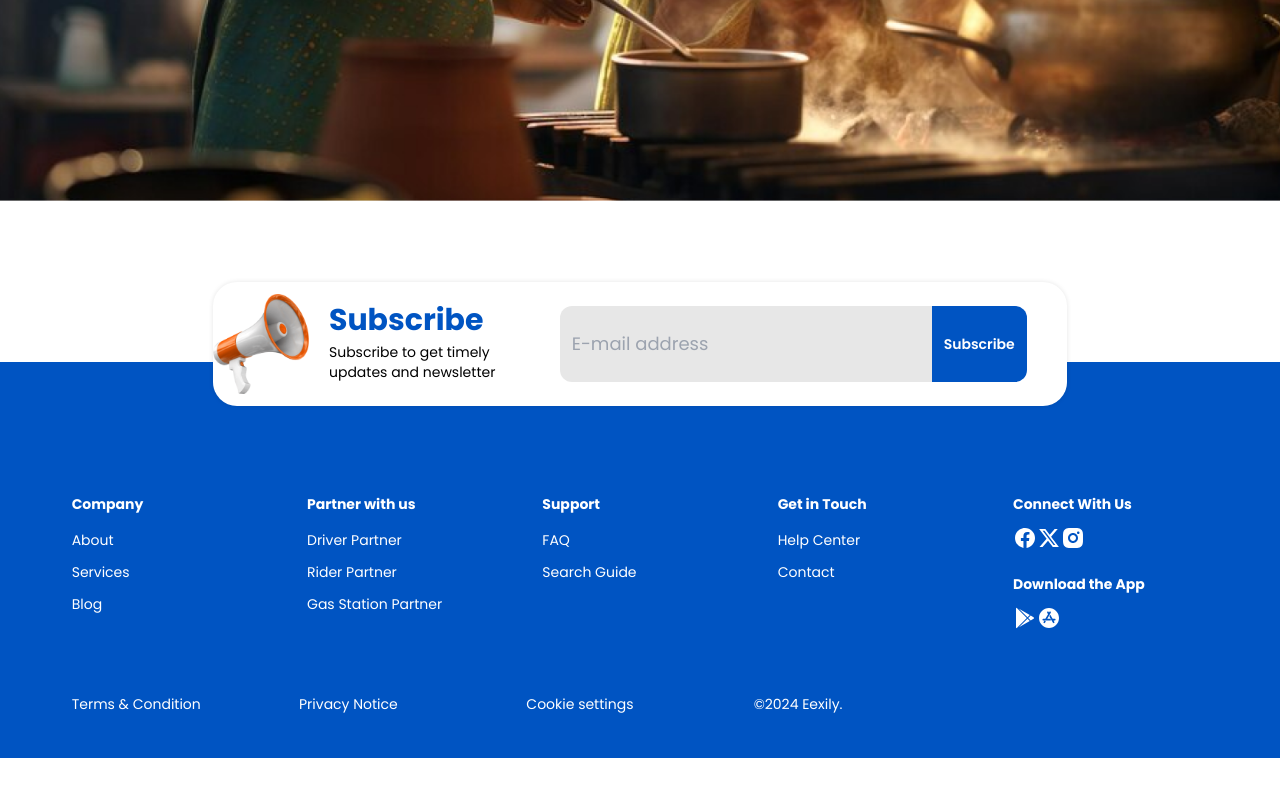
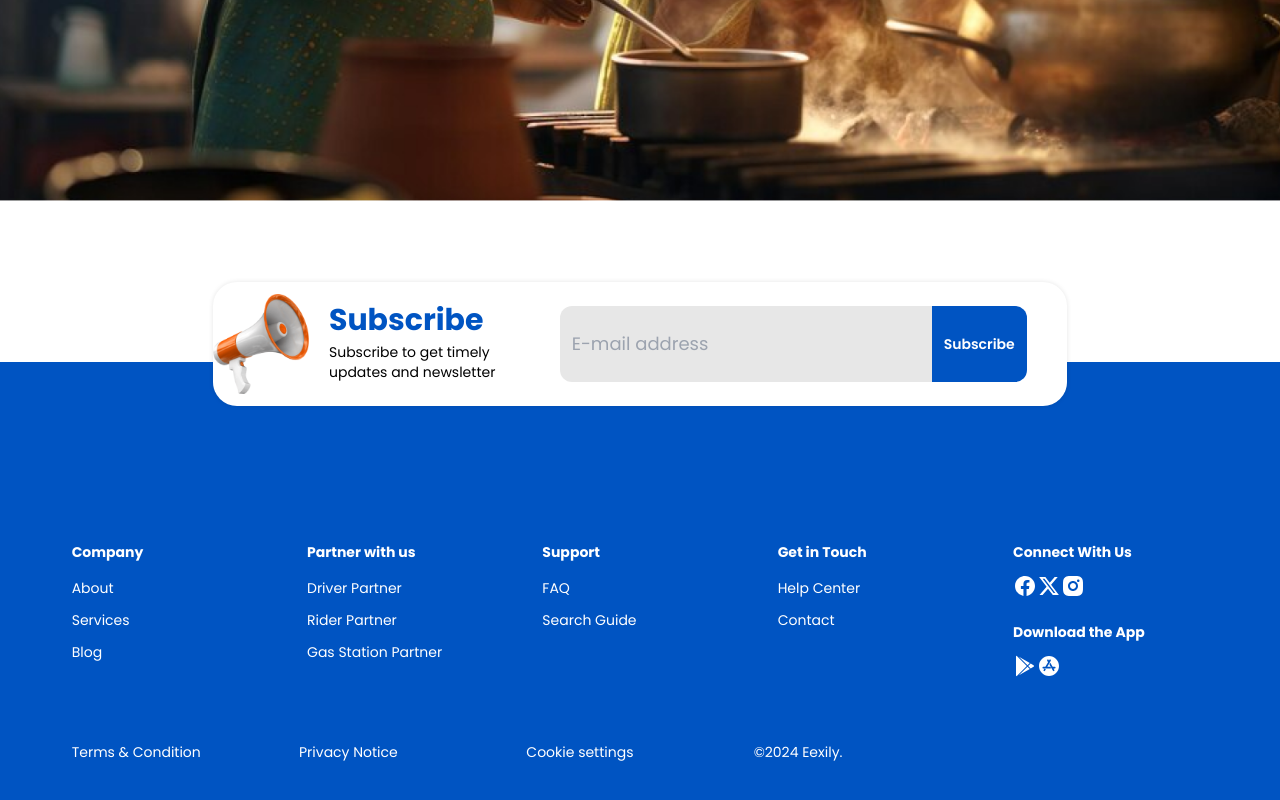
Before and after one commit to DevEmmy/eexily-landing-page, a Next.js app: page / in a window 1280 px wide. Shown: the part 5709-6509 px from the top of the page. Before the commit the page ends 6467 px from the top, so only its background shows below. Built offline with nearby package versions, Linux system fonts and the light colour scheme.

Commit message:
adjusted footer height

```diff
--- a/src/components/Footer/index.tsx
+++ b/src/components/Footer/index.tsx
@@ -67,7 +67,7 @@ const Footer = () => {
     }
   ]
   return (
-    <div className='bg-primary relative mt-48 text-white grid md:flex md:flex-col grid-cols-5 md:grid-cols-none gap-10 items-start justify-between px-[5.6%] pt-32 pb-10'>
+    <div className='bg-primary relative mt-48 text-white grid md:flex md:flex-col grid-cols-5 md:grid-cols-none gap-10 items-start justify-between px-[5.6%] pt-44 pb-10'>
 
       <div className="absolute -top-20 w-2/3 md:w-[90%] bg-white shadow-custom rounded-3xl pr-10 flex gap-5 justify-between text-black items-center py-3 left-[16.67%] md:left-[5%]">
         <Image unoptimized width={0} height={0} src="/./mp.png" alt="" className='size-[100px] object-cover' />
```
